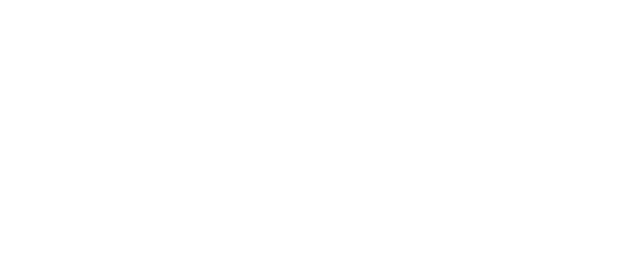
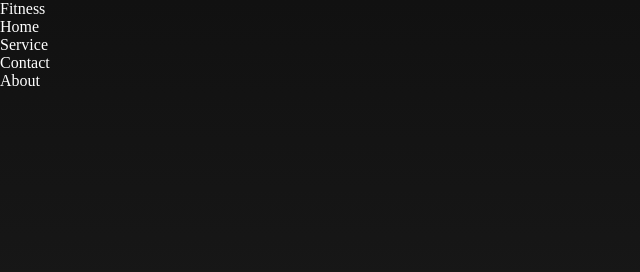
Before and after one commit to FardinMahadi/assignment-2, a plain HTML site: page index.html in a window 1280 px wide. Shown: the whole page, without its empty margins (0-640 px from the left). Drawn offline with Linux system fonts and the light colour scheme.

Commit message:
hero bg set

```diff
--- a/index.html
+++ b/index.html
@@ -3,12 +3,31 @@
   <head>
     <meta charset="UTF-8" />
     <meta name="viewport" content="width=device-width, initial-scale=1.0" />
-    <title>My project</title>
+    <title>Fitness Fusion: Achieve Your Best Self</title>
 
     <!-- styles -->
     <link rel="stylesheet" href="styles/style.css" />
     <link rel="stylesheet" href="styles/medium.css" />
     <link rel="stylesheet" href="styles/small.css" />
   </head>
-  <body></body>
+  <body>
+    <!-- hero section -->
+    <div class="hero">
+      <!-- nav bar -->
+      <nav>
+        <div class="logo">Fitness</div>
+        <ul>
+          <li class="btn">Home</li>
+          <li>Service</li>
+          <li>Contact</li>
+          <li>About</li>
+        </ul>
+      </nav>
+      <!-- main hero section -->
+      <div class="hero-main">
+        <div class="text"></div>
+        <div class="img"></div>
+      </div>
+    </div>
+  </body>
 </html>
--- a/styles/style.css
+++ b/styles/style.css
@@ -0,0 +1,19 @@
+* {
+  margin: 0;
+  padding: 0;
+}
+
+body {
+  background: rgb(34, 34, 34);
+  color: white;
+}
+
+/* hero section */
+.hero {
+  background: linear-gradient(
+    180deg,
+    rgb(17, 17, 17),
+    rgba(119, 119, 119, 0) 100%
+  );
+  height: 100vh;
+}
```
